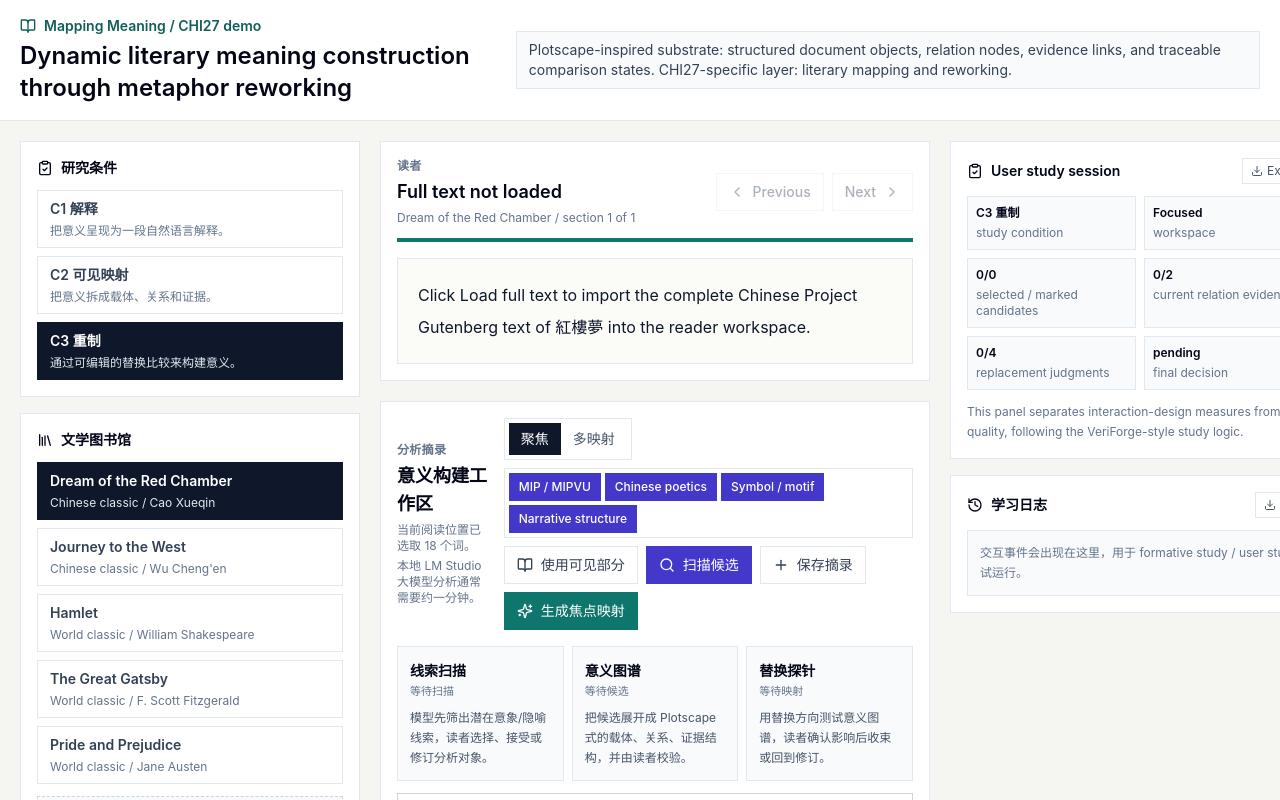
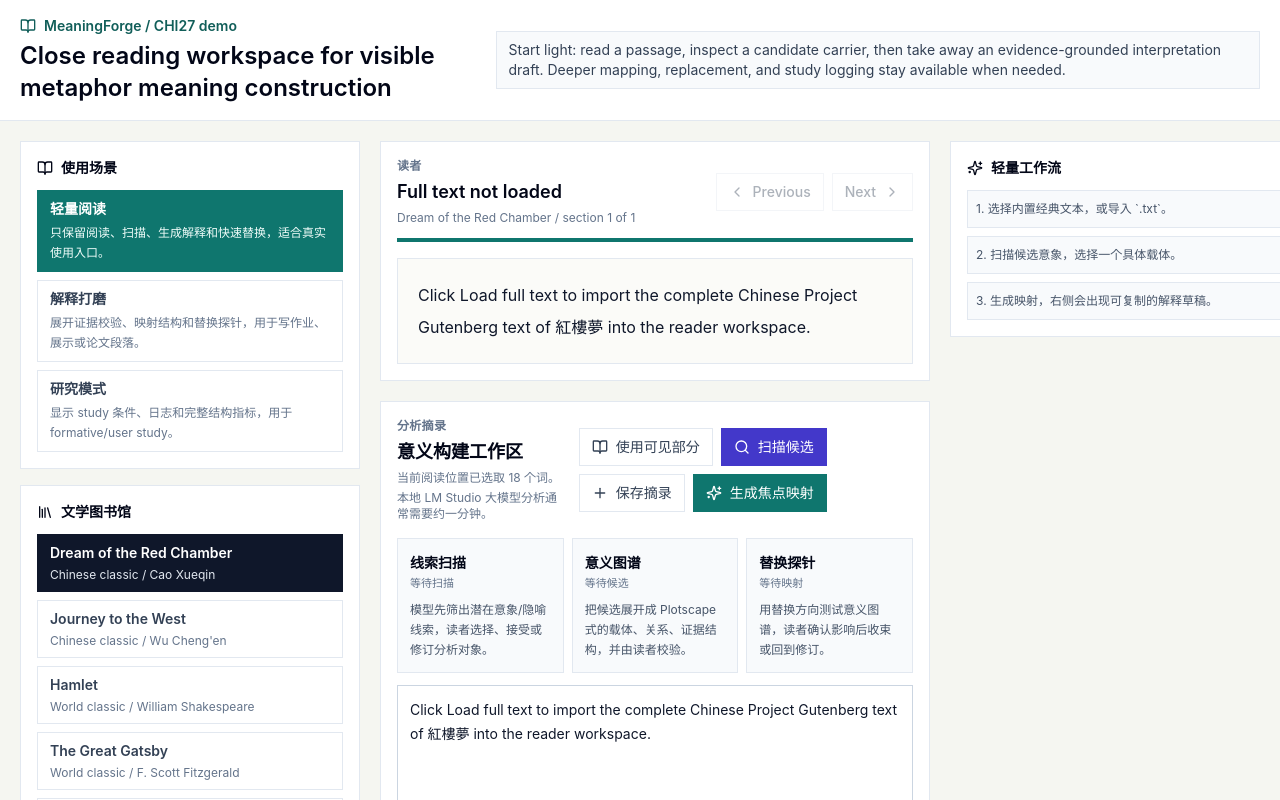
Before and after one commit to jiaping-li/MeaningForge, a React (Vite) app: page / in a window 1280 px wide. Shown: the top 800 px of the page. Built offline with nearby package versions, Linux system fonts and the light colour scheme.

Commit message:
Optimize MeaningForge reader workflow

```diff
--- a/src/App.tsx
+++ b/src/App.tsx
@@ -50,6 +50,7 @@ import type {
 } from "@/types/literaryMapping";
 
 type InterpretationDecision = "pending" | "kept" | "revise" | "recorded";
+type AppExperienceMode = "reader" | "polish" | "research";
 
 const expressionTypes: ExpressionType[] = [
   "lexical_metaphor",
@@ -101,6 +102,21 @@ const detectionMethods: DetectionMethod[] = [
   "Narrative structure",
   "LLM semantic scan",
 ];
+
+const appExperienceLabels: Record<AppExperienceMode, { label: string; description: string }> = {
+  reader: {
+    label: "轻量阅读",
+    description: "只保留阅读、扫描、生成解释和快速替换，适合真实使用入口。",
+  },
+  polish: {
+    label: "解释打磨",
+    description: "展开证据校验、映射结构和替换探针，用于写作业、展示或论文段落。",
+  },
+  research: {
+    label: "研究模式",
+    description: "显示 study 条件、日志和完整结构指标，用于 formative/user study。",
+  },
+};
 
 const statusStyles: Record<ComparisonStatus, { label: string; className: string; icon: LucideIcon }> = {
   preserved: {
@@ -897,6 +913,115 @@ function MeaningCanvas({
   );
 }
 
+function AppExperienceSwitch({
+  mode,
+  onChange,
+}: {
+  mode: AppExperienceMode;
+  onChange: (mode: AppExperienceMode) => void;
+}) {
+  return (
+    <section className="border border-slate-200 bg-white p-4">
+      <div className="flex items-center gap-2 text-sm font-semibold text-slate-950">
+        <BookOpen className="h-4 w-4" />
+        使用场景
+      </div>
+      <div className="mt-3 grid gap-2">
+        {(Object.keys(appExperienceLabels) as AppExperienceMode[]).map((item) => (
+          <button
+            key={item}
+            type="button"
+            onClick={() => onChange(item)}
+            className={cx(
+              "border px-3 py-2 text-left transition",
+              mode === item
+                ? "border-teal-700 bg-teal-700 text-white"
+                : "border-slate-200 bg-white text-slate-700 hover:border-slate-400"
+            )}
+          >
+            <div className="text-sm font-semibold">{appExperienceLabels[item].label}</div>
+            <div className={cx("mt-1 text-xs leading-5", mode === item ? "text-teal-50" : "text-slate-500")}>
+              {appExperienceLabels[item].description}
+            </div>
+          </button>
+        ))}
+      </div>
+    </section>
+  );
+}
+
+function InterpretationOutputPanel({
+  mapping,
+  replacement,
+  relation,
+  evidence,
+  reflection,
+}: {
+  mapping: LiteraryMapping;
+  replacement: ReplacementAnalysis;
+  relation?: MappingRelation;
+  evidence: LiteraryEvidence[];
+  reflection: string;
+}) {
+  const preserved = replacement.comparisons.filter((item) => item.status === "preserved");
+  const broken = replacement.comparisons.filter((item) => item.status === "broken");
+  const emergent = replacement.comparisons.filter((item) => item.status === "emergent");
+  const primaryRelation = relation ?? mapping.mappingRelations[0];
+  const primaryEvidence = evidence[0] ?? mapping.evidence[0];
+  const draft = [
+    `In ${mapping.workTitle}, "${mapping.selectedSpan}" works as a concrete carrier for ${mapping.broaderMeaningHypotheses[0] || "a broader interpretive meaning"}.`,
+    primaryRelation
+      ? `The key relation is that ${primaryRelation.carrierRelation.toLowerCase()} maps onto ${primaryRelation.meaningRelation.toLowerCase()}.`
+      : "",
+    primaryEvidence ? `This reading is grounded in the passage detail: ${primaryEvidence.excerpt}` : "",
+    replacement
+      ? `The replacement probe "${replacement.replacementCarrier}" clarifies the boundary of the interpretation: ${preserved[0]?.title || "some relations remain"}, while ${broken[0]?.title || "some original associations weaken"}${emergent[0] ? `, and ${emergent[0].title.toLowerCase()} appears` : ""}.`
+      : "",
+    reflection.trim(),
+  ]
+    .filter(Boolean)
+    .join(" ");
+  const discussionQuestions = [
+    `Which concrete details make "${mapping.selectedSpan}" more than a decorative image?`,
+    `What would be lost if the carrier became "${replacement.replacementCarrier}"?`,
+    `Which evidence is textual, and which evidence depends on cultural or critical context?`,
+  ];
+
+  return (
+    <section className="border border-teal-200 bg-white p-4">
+      <div className="flex items-start justify-between gap-3">
+        <div>
+          <div className="flex items-center gap-2 text-sm font-semibold text-slate-950">
+            <PencilLine className="h-4 w-4" />
+            可带走的解释产物
+          </div>
+          <p className="mt-1 text-xs leading-5 text-slate-500">
+            把映射、证据和替换测试收束成 close reading 草稿，而不是只留下操作记录。
+          </p>
+        </div>
+        <button
+          type="button"
+          onClick={() => navigator.clipboard?.writeText(draft)}
+          className="inline-flex items-center gap-1 border border-slate-200 px-2 py-1 text-xs text-slate-600 hover:border-slate-400"
+        >
+          <Download className="h-3 w-3" />
+          复制
+        </button>
+      </div>
+      <div className="mt-3 border border-slate-200 bg-slate-50 p-3 text-sm leading-6 text-slate-800">
+        {draft}
+      </div>
+      <div className="mt-3 grid gap-2 text-xs">
+        {discussionQuestions.map((question) => (
+          <div key={question} className="border border-slate-200 bg-white p-2 leading-5 text-slate-600">
+            {question}
+          </div>
+        ))}
+      </div>
+    </section>
+  );
+}
+
 function StudyModeSwitch({
   condition,
   onChange,
@@ -1258,6 +1383,7 @@ function App() {
   const [isScanning, setIsScanning] = useState(false);
   const [isAnalyzing, setIsAnalyzing] = useState(false);
   const [isComparing, setIsComparing] = useState(false);
+  const [appMode, setAppMode] = useState<AppExperienceMode>("reader");
   const [studyCondition, setStudyCondition] = useState<StudyCondition>("interactive_reworking");
   const [workspaceMode, setWorkspaceMode] = useState<MappingWorkspaceMode>("focused");
   const [selectedTheoryLenses, setSelectedTheoryLenses] = useState<TheoryLens[]>(
@@ -1297,6 +1423,8 @@ function App() {
   });
   const showMappingScaffold = studyCondition !== "explanation" && workflowMappingGenerated;
   const showReworking = studyCondition === "interactive_reworking" && workflowMappingGenerated;
+  const showResearchTools = appMode === "research";
+  const showDeepControls = appMode !== "reader";
   const activePassageIndex = activeWork.passages.findIndex((passage) => passage.id === activePassage.id);
   const passagePosition = activePassageIndex >= 0 ? activePassageIndex + 1 : 1;
   const passageCount = activeWork.passages.length;
@@ -1728,22 +1856,35 @@ function App() {
           <div>
             <div className="flex items-center gap-2 text-sm font-semibold text-teal-800">
               <BookOpen className="h-4 w-4" />
-              Mapping Meaning / CHI27 demo
+              MeaningForge / CHI27 demo
             </div>
             <h1 className="mt-1 text-2xl font-semibold tracking-normal text-slate-950">
-              Dynamic literary meaning construction through metaphor reworking
+              Close reading workspace for visible metaphor meaning construction
             </h1>
           </div>
           <div className="border border-slate-200 bg-slate-50 px-3 py-2 text-sm leading-5 text-slate-700">
-            Plotscape-inspired substrate: structured document objects, relation nodes, evidence links, and traceable
-            comparison states. CHI27-specific layer: literary mapping and reworking.
+            Start light: read a passage, inspect a candidate carrier, then take away an evidence-grounded interpretation
+            draft. Deeper mapping, replacement, and study logging stay available when needed.
           </div>
         </div>
       </header>
 
       <div className="mx-auto grid max-w-[1560px] gap-5 px-5 py-5 xl:grid-cols-[340px_1fr_380px]">
         <aside className="space-y-4">
-          <StudyModeSwitch condition={studyCondition} onChange={handleStudyConditionChange} />
+          <AppExperienceSwitch
+            mode={appMode}
+            onChange={(mode) => {
+              setAppMode(mode);
+              if (mode === "reader") {
+                setWorkspaceMode("focused");
+              }
+              logEvent("experience_mode_changed", appExperienceLabels[mode].label);
+            }}
+          />
+
+          {showResearchTools ? (
+            <StudyModeSwitch condition={studyCondition} onChange={handleStudyConditionChange} />
+          ) : null}
 
           <section className="border border-slate-200 bg-white p-4">
             <div className="flex items-center gap-2 text-sm font-semibold text-slate-950">
@@ -1843,7 +1984,7 @@ function App() {
             </div>
           </section>
 
-          {showMappingScaffold ? (
+          {showMappingScaffold && showDeepControls ? (
           <section className="border border-slate-200 bg-white p-4">
             <div className="flex items-center gap-2 text-sm font-semibold text-slate-950">
               <FilePlus className="h-4 w-4" />
@@ -1870,7 +2011,7 @@ function App() {
           </section>
           ) : null}
 
-          {showMappingScaffold ? (
+          {showMappingScaffold && showDeepControls ? (
           <section className="border border-slate-200 bg-white p-4">
             <div className="flex items-center gap-2 text-sm font-semibold text-slate-950">
               <Sparkles className="h-4 w-4" />
@@ -1945,6 +2086,7 @@ function App() {
                 </div>
               </div>
               <div className="flex flex-wrap gap-2">
+                {showDeepControls ? (
                 <div className="inline-flex border border-slate-200 bg-white p-1">
                   {(["focused", "multi"] as MappingWorkspaceMode[]).map((mode) => (
                     <button
@@ -1967,6 +2109,8 @@ function App() {
                     </button>
                   ))}
                 </div>
+                ) : null}
+                {showDeepControls ? (
                 <div className="flex flex-wrap gap-1 border border-slate-200 bg-white p-1">
                   {theoryLenses.map((lens) => {
                     const isSelected = selectedTheoryLenses.includes(lens);
@@ -1994,6 +2138,7 @@ function App() {
                     );
                   })}
                 </div>
+                ) : null}
                 <button
                   type="button"
                   onClick={handleUseVisibleSection}
@@ -2238,7 +2383,7 @@ function App() {
                         {candidate.evidenceExcerpt}
                       </div>
                     ) : null}
-                    {candidate.theoryTrace &&
+                    {showResearchTools && candidate.theoryTrace &&
                     Object.values(candidate.theoryTrace).some((trace) => Boolean(trace?.trim())) ? (
                       <div className="mt-2 border border-indigo-100 bg-indigo-50 p-2 text-[11px] leading-5 text-indigo-950">
                         <div className="font-semibold">理论追踪</div>
@@ -2256,13 +2401,15 @@ function App() {
                         </div>
                       </div>
                     ) : null}
+                    {showDeepControls ? (
                     <div className="mt-2 flex gap-2 text-[11px] font-medium uppercase text-slate-500">
                       <span>优先级：{candidate.priority}</span>
                       <span>显著性：{candidate.readerSalience}</span>
                       <span>置信：{candidate.confidence}</span>
                       <span>可替换性：{candidate.replaceability}</span>
                     </div>
-                    {candidate.scores ? (
+                    ) : null}
+                    {showResearchTools && candidate.scores ? (
                       <div className="mt-2 grid grid-cols-5 gap-1 text-center text-[10px] text-slate-500">
                         <div className="border border-slate-200 bg-white p-1">MIP {candidate.scores.mipTension}</div>
                         <div className="border border-slate-200 bg-white p-1">Poet {candidate.scores.poeticImagery}</div>
@@ -2278,6 +2425,7 @@ function App() {
                         placeholder={`修订候选表达，默认：${candidate.span}`}
                         className="w-full border border-slate-300 bg-white px-2 py-1.5 text-xs text-slate-900"
                       />
+                      {showDeepControls ? (
                       <div className="grid grid-cols-5 gap-1">
                         <button
                           type="button"
@@ -2302,6 +2450,41 @@ function App() {
                           </button>
                         ))}
                       </div>
+                      ) : (
+                      <div className="grid grid-cols-3 gap-1">
+                        <button
+                          type="button"
+                          onClick={() => handleSelectCandidate(candidate)}
+                          className="border border-teal-700 bg-teal-700 px-2 py-1.5 text-[11px] font-medium text-white"
+                        >
+                          用这个分析
+                        </button>
+                        <button
+                          type="button"
+                          onClick={() => handleCandidateReview(candidate, "accepted")}
+                          className={cx(
+                            "border px-2 py-1.5 text-[11px] font-medium",
+                            review === "accepted"
+                              ? "border-emerald-700 bg-emerald-700 text-white"
+                              : "border-slate-200 bg-white text-slate-700 hover:border-slate-400"
+                          )}
+                        >
+                          说得通
+                        </button>
+                        <button
+                          type="button"
+                          onClick={() => handleCandidateReview(candidate, "rejected")}
+                          className={cx(
+                            "border px-2 py-1.5 text-[11px] font-medium",
+                            review === "rejected"
+                              ? "border-rose-700 bg-rose-700 text-white"
+                              : "border-slate-200 bg-white text-slate-700 hover:border-slate-400"
+                          )}
+                        >
+                          不成立
+                        </button>
+                      </div>
+                      )}
                     </div>
                   </article>
                   );
@@ -2334,7 +2517,7 @@ function App() {
             </section>
           ) : null}
 
-          {showMappingScaffold ? (
+          {showMappingScaffold && showDeepControls ? (
             <DualStreamPanel
               mapping={activeMapping}
               activeRelationId={activeRelationId}
@@ -2342,7 +2525,7 @@ function App() {
             />
           ) : null}
 
-          {showMappingScaffold ? (
+          {showMappingScaffold && showDeepControls ? (
           <div ref={resultsRef}>
             <div className="mb-2 flex items-center justify-between gap-3">
               <h2 className="text-lg font-semibold">意义映射结构</h2>
@@ -2397,7 +2580,7 @@ function App() {
           </div>
           ) : null}
 
-          {showMappingScaffold ? (
+          {showMappingScaffold && showDeepControls ? (
             <section className="border border-slate-200 bg-white p-4">
               <div className="flex items-start justify-between gap-3">
                 <div>
@@ -2427,7 +2610,7 @@ function App() {
             </section>
           ) : null}
 
-          {showReworking ? (
+          {showReworking && showDeepControls ? (
           <section>
             <div className="mb-3 border border-teal-200 bg-teal-50 p-4">
               <div className="flex flex-col gap-3 lg:flex-row lg:items-center lg:justify-between">
@@ -2611,6 +2794,28 @@ function App() {
 
         <aside className="space-y-4">
           {showMappingScaffold ? (
+            <InterpretationOutputPanel
+              mapping={activeMapping}
+              replacement={activeReplacement}
+              relation={activeRelation}
+              evidence={activeEvidence}
+              reflection={reflection}
+            />
+          ) : (
+            <section className="border border-slate-200 bg-white p-4">
+              <div className="flex items-center gap-2 text-sm font-semibold text-slate-950">
+                <Sparkles className="h-4 w-4" />
+                轻量工作流
+              </div>
+              <div className="mt-3 space-y-2 text-xs leading-5 text-slate-600">
+                <div className="border border-slate-200 bg-slate-50 p-2">1. 选择内置经典文本，或导入 `.txt`。</div>
+                <div className="border border-slate-200 bg-slate-50 p-2">2. 扫描候选意象，选择一个具体载体。</div>
+                <div className="border border-slate-200 bg-slate-50 p-2">3. 生成映射，右侧会出现可复制的解释草稿。</div>
+              </div>
+            </section>
+          )}
+
+          {showMappingScaffold && showDeepControls ? (
             <MeaningCanvas
               mapping={activeMapping}
               replacement={activeReplacement}
@@ -2619,6 +2824,7 @@ function App() {
             />
           ) : null}
 
+          {showResearchTools ? (
           <StudySessionPanel
             condition={studyCondition}
             workspaceMode={workspaceMode}
@@ -2632,8 +2838,9 @@ function App() {
             mapping={activeMapping}
             eventCount={studyLog.length}
           />
-
-          <StudyLogPanel events={studyLog} />
+          ) : null}
+
+          {showResearchTools ? <StudyLogPanel events={studyLog} /> : null}
         </aside>
       </div>
     </main>
```
Also changed, not shown: 1 other file (tests, documents, lock files or other folders).
